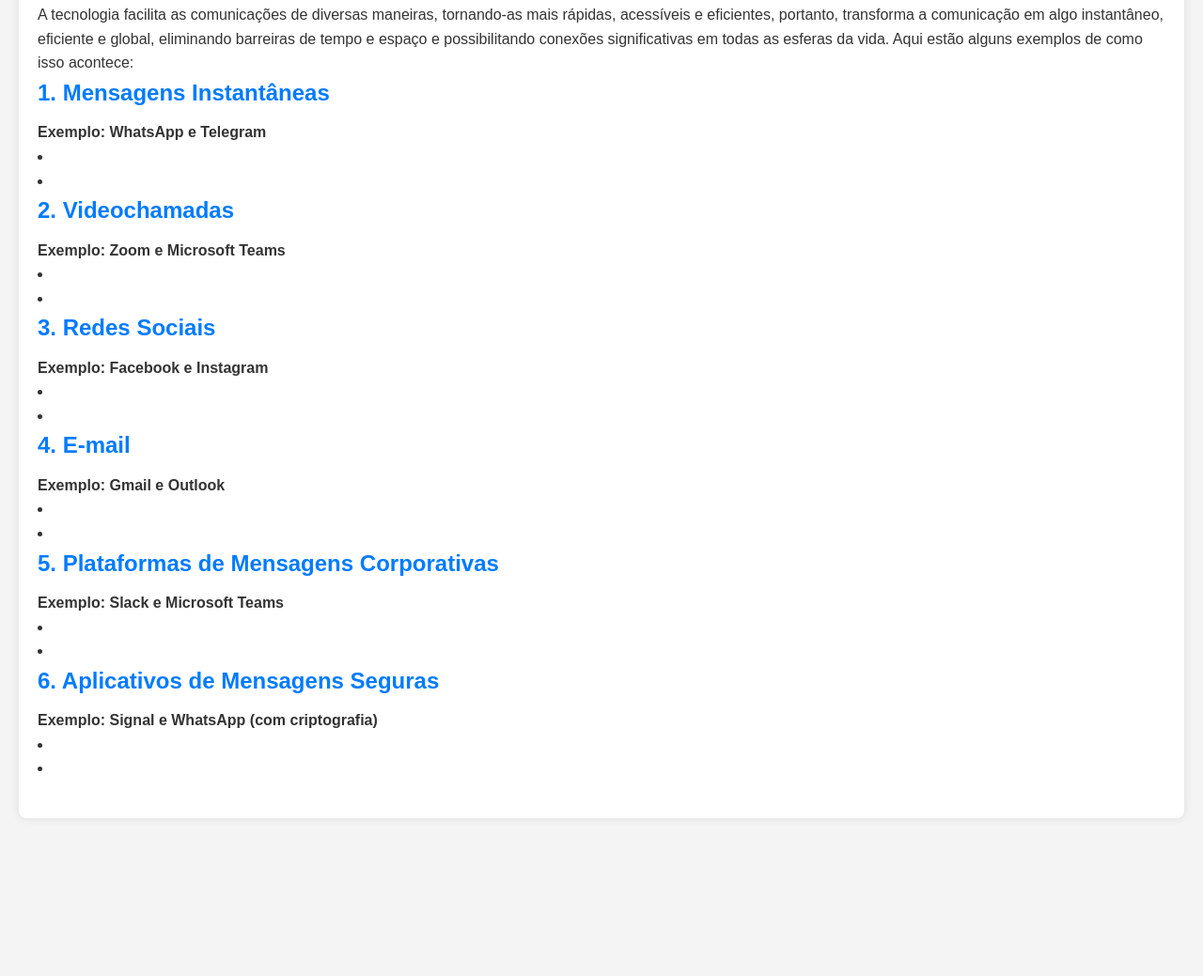
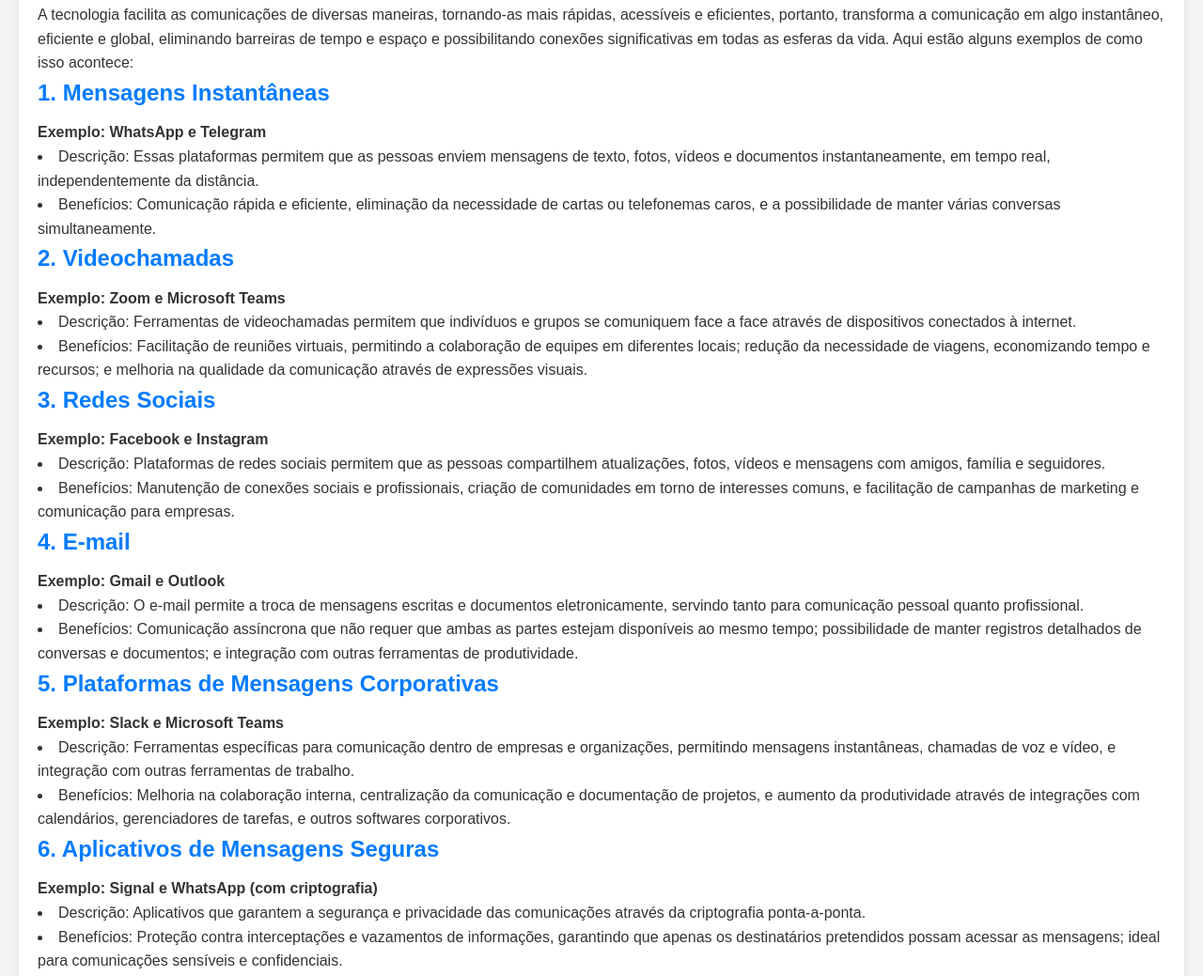
Before and after one commit to mlk-Bryan/Sitezin, a plain HTML site: page benefits.html in a window 1280 px wide. Shown: the part 212-1251 px from the top of the page at 94% size. Before the commit the page ends 1103 px from the top, so only its background shows below. Drawn offline with Linux system fonts and the light colour scheme.

Commit message:
Update benefits.html

```diff
--- a/benefits.html
+++ b/benefits.html
@@ -19,33 +19,33 @@
             <p>A tecnologia facilita as comunicações de diversas maneiras, tornando-as mais rápidas, acessíveis e eficientes, portanto, transforma a comunicação em algo instantâneo, eficiente e global, eliminando barreiras de tempo e espaço e possibilitando conexões significativas em todas as esferas da vida. Aqui estão alguns exemplos de como isso acontece:</p>
             <h2><strong>1. Mensagens Instantâneas</strong></h2>
             <p><h4>Exemplo: WhatsApp e Telegram</h4>
-                <li></li>
-                <li></li>
+                <li>Descrição: Essas plataformas permitem que as pessoas enviem mensagens de texto, fotos, vídeos e documentos instantaneamente, em tempo real, independentemente da distância.</li>
+                <li>Benefícios: Comunicação rápida e eficiente, eliminação da necessidade de cartas ou telefonemas caros, e a possibilidade de manter várias conversas simultaneamente.</li>
             </p>
             <h2><strong>2. Videochamadas</strong></h2>
             <p><h4>Exemplo: Zoom e Microsoft Teams</h4>
-                <li></li>
-                <li></li>
+                <li>Descrição: Ferramentas de videochamadas permitem que indivíduos e grupos se comuniquem face a face através de dispositivos conectados à internet.</li>
+                <li>Benefícios: Facilitação de reuniões virtuais, permitindo a colaboração de equipes em diferentes locais; redução da necessidade de viagens, economizando tempo e recursos; e melhoria na qualidade da comunicação através de expressões visuais.</li>
             </p>
             <h2><strong>3. Redes Sociais</strong></h2>
             <p><h4>Exemplo: Facebook e Instagram</h4>
-                <li></li>
-                <li></li>
+                <li>Descrição: Plataformas de redes sociais permitem que as pessoas compartilhem atualizações, fotos, vídeos e mensagens com amigos, família e seguidores.</li>
+                <li>Benefícios: Manutenção de conexões sociais e profissionais, criação de comunidades em torno de interesses comuns, e facilitação de campanhas de marketing e comunicação para empresas.</li>
             </p>
             <h2><strong>4. E-mail</strong></h2>
             <p><h4>Exemplo: Gmail e Outlook</h4>
-                <li></li>
-                <li></li>
+                <li>Descrição: O e-mail permite a troca de mensagens escritas e documentos eletronicamente, servindo tanto para comunicação pessoal quanto profissional.</li>
+                <li>Benefícios: Comunicação assíncrona que não requer que ambas as partes estejam disponíveis ao mesmo tempo; possibilidade de manter registros detalhados de conversas e documentos; e integração com outras ferramentas de produtividade.</li>
             </p>
             <h2><strong>5. Plataformas de Mensagens Corporativas</strong></h2>
             <p><h4>Exemplo: Slack e Microsoft Teams</h4>
-                <li></li>
-                <li></li>
+                <li>Descrição: Ferramentas específicas para comunicação dentro de empresas e organizações, permitindo mensagens instantâneas, chamadas de voz e vídeo, e integração com outras ferramentas de trabalho.</li>
+                <li>Benefícios: Melhoria na colaboração interna, centralização da comunicação e documentação de projetos, e aumento da produtividade através de integrações com calendários, gerenciadores de tarefas, e outros softwares corporativos.</li>
             </p>
             <h2><strong>6. Aplicativos de Mensagens Seguras</strong></h2>
             <p><h4>Exemplo: Signal e WhatsApp (com criptografia)</h4>
-                <li></li>
-                <li></li>
+                <li>Descrição: Aplicativos que garantem a segurança e privacidade das comunicações através da criptografia ponta-a-ponta.</li>
+                <li>Benefícios: Proteção contra interceptações e vazamentos de informações, garantindo que apenas os destinatários pretendidos possam acessar as mensagens; ideal para comunicações sensíveis e confidenciais.</li>
             </p>
         </section>
     </main>
```
